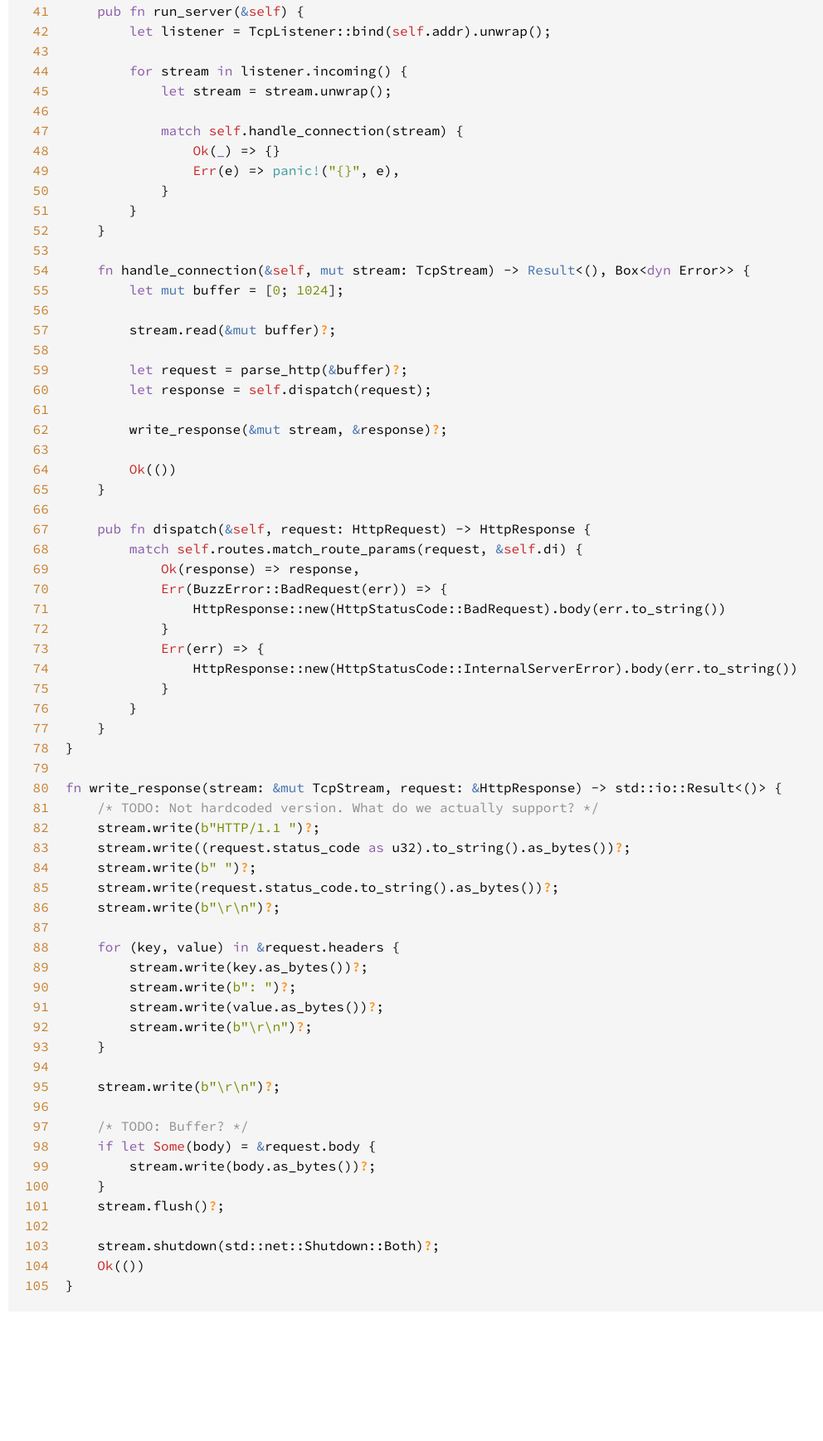
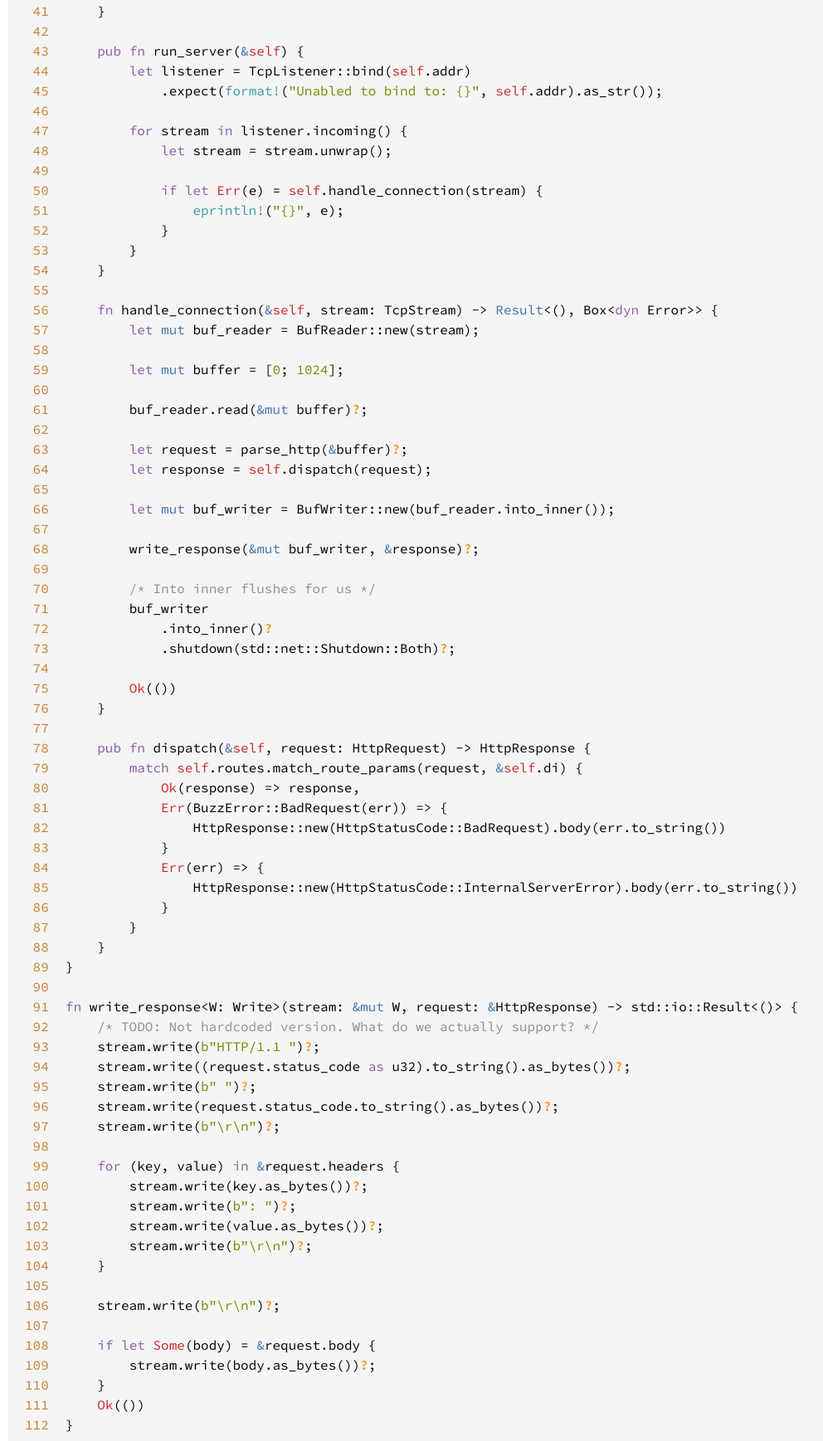
Before and after one commit to WolfeCub/buzz, a plain HTML site: page src/buzz/buzz.rs.html in a window 1280 px wide. Shown: the part 1060-2797 px from the top of the page at 83% size, without its empty margins (55-1047 px from the left). Before the commit the page ends 2666 px from the top, so only its background shows below. Drawn offline with Linux system fonts and the light colour scheme.

Commit message:
Deploying to gh-pages from @ WolfeCub/buzz@9ff2cde685bfbf539691bedb6768b1088a481ead 🚀

```diff
--- a/src/buzz/buzz.rs.html
+++ b/src/buzz/buzz.rs.html
@@ -108,8 +108,17 @@
 <span id="103">103</span>
 <span id="104">104</span>
 <span id="105">105</span>
+<span id="106">106</span>
+<span id="107">107</span>
+<span id="108">108</span>
+<span id="109">109</span>
+<span id="110">110</span>
+<span id="111">111</span>
+<span id="112">112</span>
 </pre><pre class="rust"><code><span class="kw">use</span> <span class="ident">std::error::Error</span>;
+<span class="kw">use</span> <span class="ident">std::io::BufReader</span>;
 <span class="kw">use</span> <span class="ident">std::io::prelude</span>::<span class="kw-2">*</span>;
+<span class="kw">use</span> <span class="ident">std::io::BufWriter</span>;
 <span class="kw">use</span> <span class="ident">std::net::TcpListener</span>;
 <span class="kw">use</span> <span class="ident">std::net::TcpStream</span>;
 
@@ -149,27 +158,36 @@
     }
 
     <span class="kw">pub</span> <span class="kw">fn</span> <span class="ident">run_server</span>(<span class="kw-2">&amp;</span><span class="self">self</span>) {
-        <span class="kw">let</span> <span class="ident">listener</span> <span class="op">=</span> <span class="ident">TcpListener::bind</span>(<span class="self">self</span>.<span class="ident">addr</span>).<span class="ident">unwrap</span>();
+        <span class="kw">let</span> <span class="ident">listener</span> <span class="op">=</span> <span class="ident">TcpListener::bind</span>(<span class="self">self</span>.<span class="ident">addr</span>)
+            .<span class="ident">expect</span>(<span class="macro">format!</span>(<span class="string">&quot;Unabled to bind to: {}&quot;</span>, <span class="self">self</span>.<span class="ident">addr</span>).<span class="ident">as_str</span>());
 
         <span class="kw">for</span> <span class="ident">stream</span> <span class="kw">in</span> <span class="ident">listener</span>.<span class="ident">incoming</span>() {
             <span class="kw">let</span> <span class="ident">stream</span> <span class="op">=</span> <span class="ident">stream</span>.<span class="ident">unwrap</span>();
 
-            <span class="kw">match</span> <span class="self">self</span>.<span class="ident">handle_connection</span>(<span class="ident">stream</span>) {
-                <span class="prelude-val">Ok</span>(<span class="kw">_</span>) =&gt; {}
-                <span class="prelude-val">Err</span>(<span class="ident">e</span>) =&gt; <span class="macro">panic!</span>(<span class="string">&quot;{}&quot;</span>, <span class="ident">e</span>),
+            <span class="kw">if</span> <span class="kw">let</span> <span class="prelude-val">Err</span>(<span class="ident">e</span>) <span class="op">=</span> <span class="self">self</span>.<span class="ident">handle_connection</span>(<span class="ident">stream</span>) {
+                <span class="macro">eprintln!</span>(<span class="string">&quot;{}&quot;</span>, <span class="ident">e</span>);
             }
         }
     }
 
-    <span class="kw">fn</span> <span class="ident">handle_connection</span>(<span class="kw-2">&amp;</span><span class="self">self</span>, <span class="kw-2">mut</span> <span class="ident">stream</span>: <span class="ident">TcpStream</span>) -&gt; <span class="prelude-ty">Result</span><span class="op">&lt;</span>(), <span class="ident">Box</span><span class="op">&lt;</span><span class="kw">dyn</span> <span class="ident">Error</span><span class="op">&gt;</span><span class="op">&gt;</span> {
+    <span class="kw">fn</span> <span class="ident">handle_connection</span>(<span class="kw-2">&amp;</span><span class="self">self</span>, <span class="ident">stream</span>: <span class="ident">TcpStream</span>) -&gt; <span class="prelude-ty">Result</span><span class="op">&lt;</span>(), <span class="ident">Box</span><span class="op">&lt;</span><span class="kw">dyn</span> <span class="ident">Error</span><span class="op">&gt;</span><span class="op">&gt;</span> {
+        <span class="kw">let</span> <span class="kw-2">mut</span> <span class="ident">buf_reader</span> <span class="op">=</span> <span class="ident">BufReader::new</span>(<span class="ident">stream</span>);
+
         <span class="kw">let</span> <span class="kw-2">mut</span> <span class="ident">buffer</span> <span class="op">=</span> [<span class="number">0</span>; <span class="number">1024</span>];
 
-        <span class="ident">stream</span>.<span class="ident">read</span>(<span class="kw-2">&amp;mut</span> <span class="ident">buffer</span>)<span class="question-mark">?</span>;
+        <span class="ident">buf_reader</span>.<span class="ident">read</span>(<span class="kw-2">&amp;mut</span> <span class="ident">buffer</span>)<span class="question-mark">?</span>;
 
         <span class="kw">let</span> <span class="ident">request</span> <span class="op">=</span> <span class="ident">parse_http</span>(<span class="kw-2">&amp;</span><span class="ident">buffer</span>)<span class="question-mark">?</span>;
         <span class="kw">let</span> <span class="ident">response</span> <span class="op">=</span> <span class="self">self</span>.<span class="ident">dispatch</span>(<span class="ident">request</span>);
 
-        <span class="ident">write_response</span>(<span class="kw-2">&amp;mut</span> <span class="ident">stream</span>, <span class="kw-2">&amp;</span><span class="ident">response</span>)<span class="question-mark">?</span>;
+        <span class="kw">let</span> <span class="kw-2">mut</span> <span class="ident">buf_writer</span> <span class="op">=</span> <span class="ident">BufWriter::new</span>(<span class="ident">buf_reader</span>.<span class="ident">into_inner</span>());
+
+        <span class="ident">write_response</span>(<span class="kw-2">&amp;mut</span> <span class="ident">buf_writer</span>, <span class="kw-2">&amp;</span><span class="ident">response</span>)<span class="question-mark">?</span>;
+
+        <span class="comment">/* Into inner flushes for us */</span>
+        <span class="ident">buf_writer</span>
+            .<span class="ident">into_inner</span>()<span class="question-mark">?</span>
+            .<span class="ident">shutdown</span>(<span class="ident">std::net::Shutdown::Both</span>)<span class="question-mark">?</span>;
 
         <span class="prelude-val">Ok</span>(())
     }
@@ -187,7 +205,7 @@
     }
 }
 
-<span class="kw">fn</span> <span class="ident">write_response</span>(<span class="ident">stream</span>: <span class="kw-2">&amp;mut</span> <span class="ident">TcpStream</span>, <span class="ident">request</span>: <span class="kw-2">&amp;</span><span class="ident">HttpResponse</span>) -&gt; <span class="ident">std::io::Result</span><span class="op">&lt;</span>()<span class="op">&gt;</span> {
+<span class="kw">fn</span> <span class="ident">write_response</span><span class="op">&lt;</span><span class="ident">W</span>: <span class="ident">Write</span><span class="op">&gt;</span>(<span class="ident">stream</span>: <span class="kw-2">&amp;mut</span> <span class="ident">W</span>, <span class="ident">request</span>: <span class="kw-2">&amp;</span><span class="ident">HttpResponse</span>) -&gt; <span class="ident">std::io::Result</span><span class="op">&lt;</span>()<span class="op">&gt;</span> {
     <span class="comment">/* TODO: Not hardcoded version. What do we actually support? */</span>
     <span class="ident">stream</span>.<span class="ident">write</span>(<span class="string">b&quot;HTTP/1.1 &quot;</span>)<span class="question-mark">?</span>;
     <span class="ident">stream</span>.<span class="ident">write</span>((<span class="ident">request</span>.<span class="ident">status_code</span> <span class="kw">as</span> <span class="ident">u32</span>).<span class="ident">to_string</span>().<span class="ident">as_bytes</span>())<span class="question-mark">?</span>;
@@ -204,13 +222,9 @@
 
     <span class="ident">stream</span>.<span class="ident">write</span>(<span class="string">b&quot;\r\n&quot;</span>)<span class="question-mark">?</span>;
 
-    <span class="comment">/* TODO: Buffer? */</span>
     <span class="kw">if</span> <span class="kw">let</span> <span class="prelude-val">Some</span>(<span class="ident">body</span>) <span class="op">=</span> <span class="kw-2">&amp;</span><span class="ident">request</span>.<span class="ident">body</span> {
         <span class="ident">stream</span>.<span class="ident">write</span>(<span class="ident">body</span>.<span class="ident">as_bytes</span>())<span class="question-mark">?</span>;
     }
-    <span class="ident">stream</span>.<span class="ident">flush</span>()<span class="question-mark">?</span>;
-
-    <span class="ident">stream</span>.<span class="ident">shutdown</span>(<span class="ident">std::net::Shutdown::Both</span>)<span class="question-mark">?</span>;
     <span class="prelude-val">Ok</span>(())
 }
 </code></pre></div>
```
Also changed, not shown: buzz/prelude/struct.Buzz.html (+1 -1 lines), src/buzz/json/parse/mod.rs.html (+0 -2 lines).
